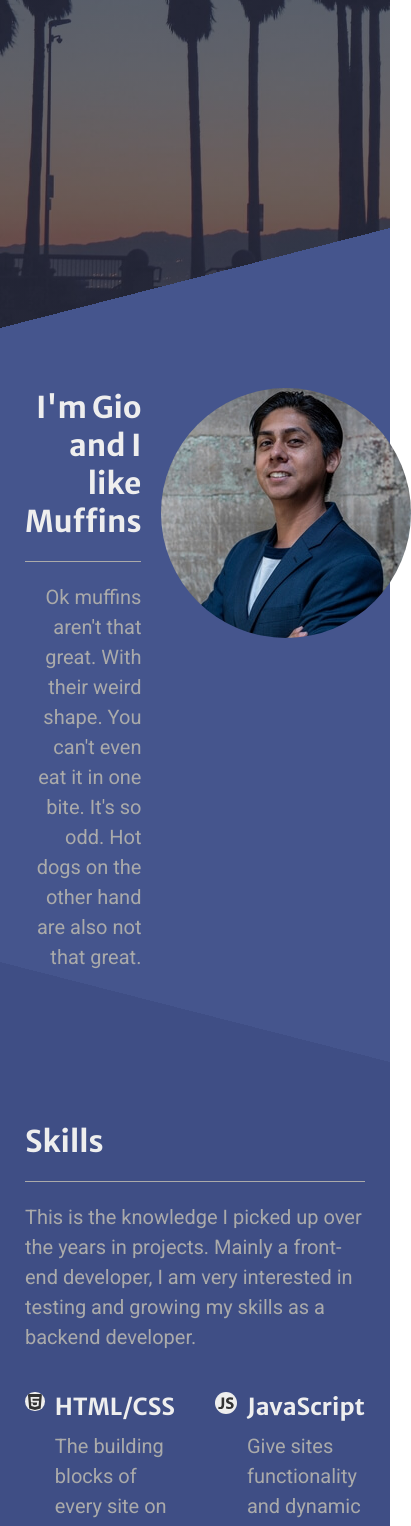
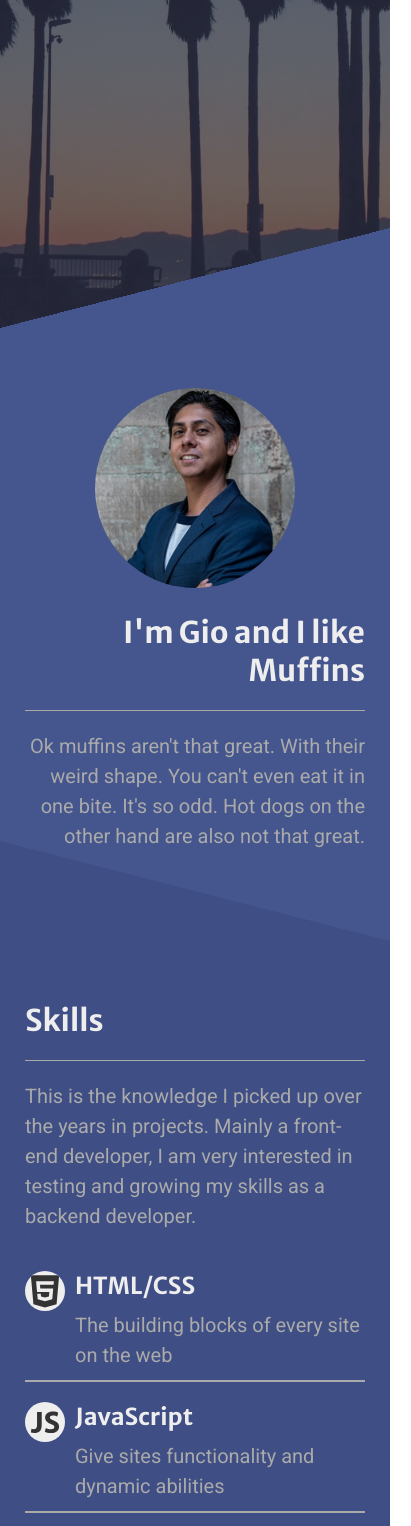
Before and after one commit to its-gio/its-gio.github.io, a React (Create React App) app: page / in a window 390 px wide. Shown: the part 432-1958 px from the top of the page, 411 px wide, since content can reach past the window. Built offline with nearby package versions, Linux system fonts and the light colour scheme.

Commit message:
Site now mobile responsive. Added media queries and break points.

```diff
--- a/src/styles/Footer.scss
+++ b/src/styles/Footer.scss
@@ -8,7 +8,6 @@
   justify-content: space-between;
   padding-top: 100px;
   padding-bottom: 60px;
-  height: 75vh;
   background-image: linear-gradient(
       to top,
       rgba(46, 49, 65, 0.7),
@@ -17,7 +16,7 @@
     url(../img/stay-connected.jpg);
   background-repeat: no-repeat;
   background-attachment: fixed;
-  background-position: bottom center;
+  background-position: top center;
   background-size: cover;
 
   &::before {
@@ -58,6 +57,10 @@
           }
         }
       }
+
+      @media (max-width: 385px) {
+        flex-direction: column;
+      }
     }
   }
 
--- a/src/styles/Meet.scss
+++ b/src/styles/Meet.scss
@@ -28,5 +28,18 @@
         border-radius: 50%;
       }
     }
+
+    @media (max-width: 640px) {
+      flex-direction: column-reverse;
+
+      &--img-container {
+        max-width: 200px;
+        margin: 0 auto 20px auto;
+
+        &__img {
+          width: 100%;
+        }
+      }
+    }
   }
 }
--- a/src/styles/Skills.scss
+++ b/src/styles/Skills.scss
@@ -62,6 +62,20 @@
           background-color: #aaa;
         }
       }
+
+      @media (max-width: 875px) {
+        flex-direction: column;
+
+        &__skill {
+          &:nth-child(odd) {
+            padding-right: 0;
+          }
+
+          &:nth-child(even) {
+            padding-left: 0;
+          }
+        }
+      }
     }
   }
 }
```
